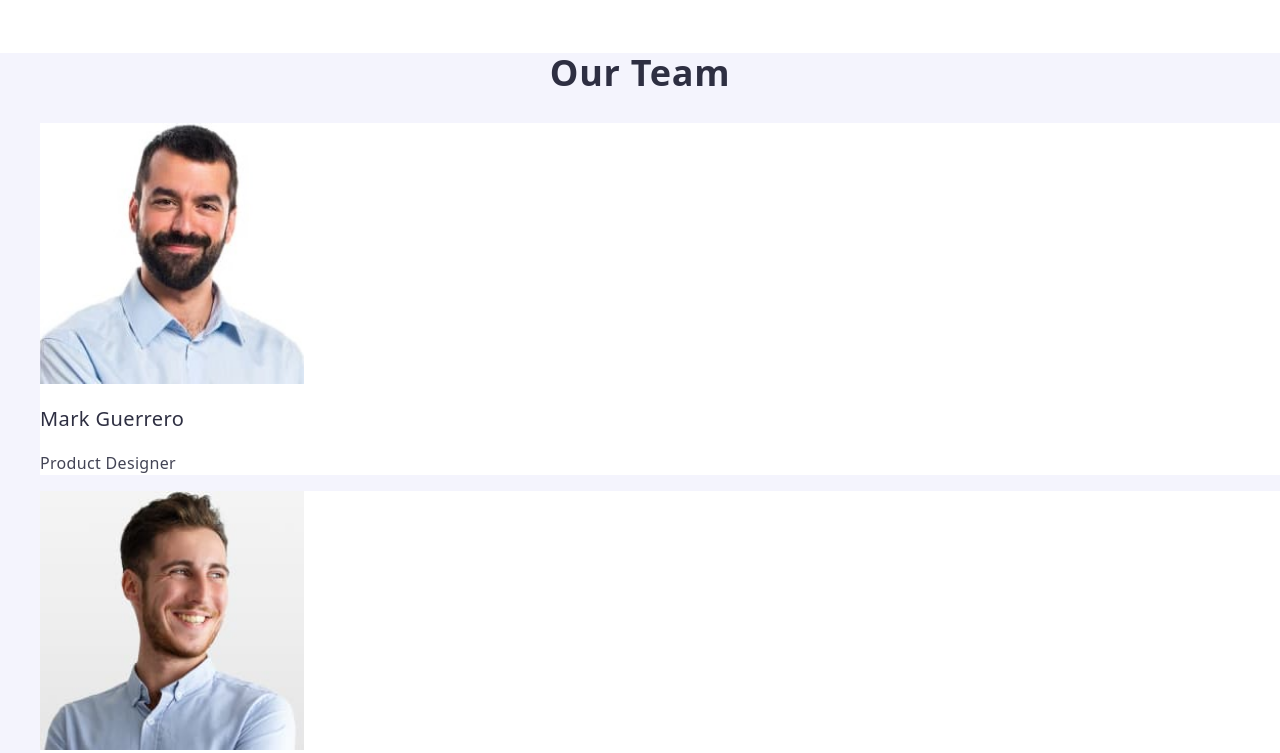
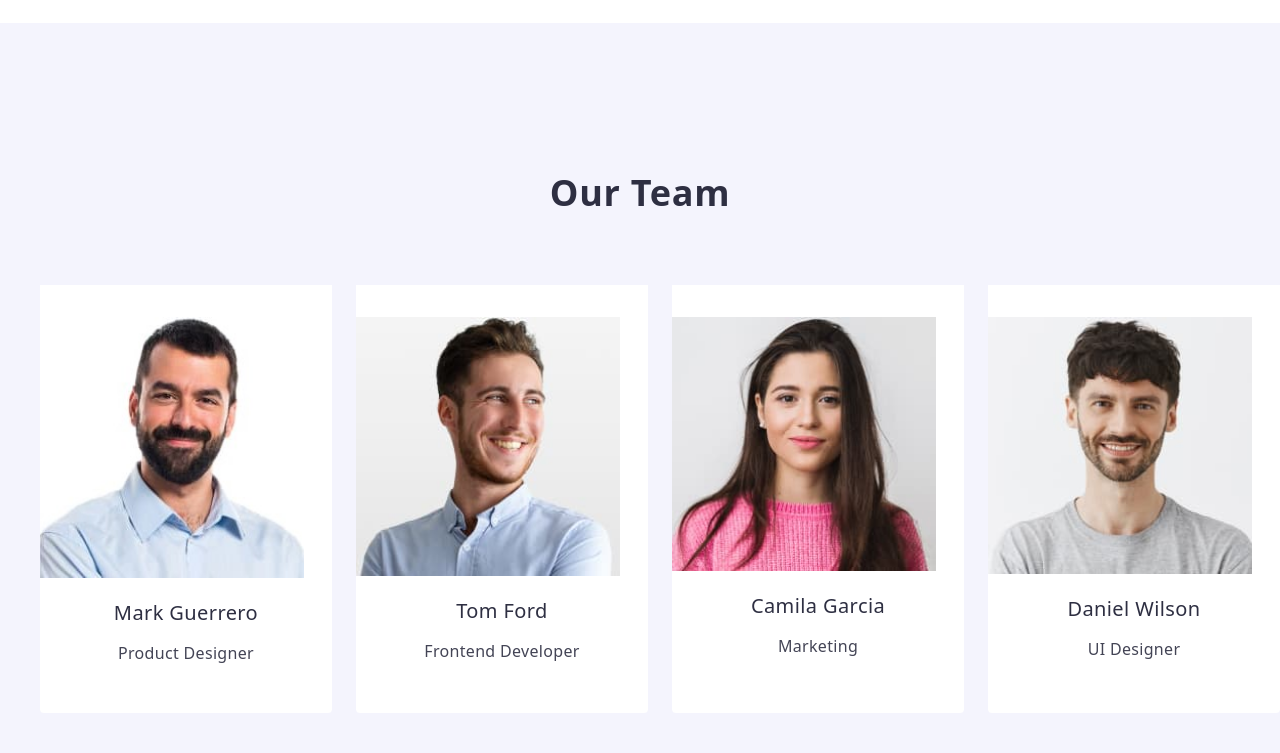
Before and after one commit to wftl1136/goit-markup-hw-03, a plain HTML site: page index.html in a window 1280 px wide. Shown: the part 1311-2064 px from the top of the page. Drawn offline with nearby package versions, Linux system fonts and the light colour scheme.

Commit message:
add murkup portfolio

```diff
--- a/css/styles.css
+++ b/css/styles.css
@@ -197,14 +197,25 @@ body {
     letter-spacing: 0.02em;
     text-transform: capitalize;
     color: #2e2f42;
+    margin-bottom: 72px;
 }
 
 .team-header {
-    background-color: #F4F4FD
+    background-color: #F4F4FD;
+    padding: 120px 0;
+}
+.team-list {
+    display: flex;
+    gap: 24px;
 }
 
 .white-background {
     background-color: #FFFFFF;
+    width: calc((100% - 72px) / 4);
+    border-radius: 0px 0px 4px 4px;
+}
+.li-div {
+    padding: 32px 0;
 }
 
 .team-h {
@@ -213,6 +224,8 @@ body {
     line-height: 1.2;
     letter-spacing: 0.02em;
     color: #2e2f42;
+    text-align: center;
+    margin-bottom: 8px;
 }
 
 .team-text{
@@ -220,6 +233,7 @@ body {
     line-height: 1.5;
     letter-spacing: 0.02em;
     color:  #434455 ;
+    text-align: center;
 
 }
 
--- a/index.html
+++ b/index.html
@@ -71,29 +71,39 @@
 
 
     <section class="team-header">
+        <div>
         <h2 class="team-info">Our Team</h2>
-        <ul>
+        <ul class="team-list">
             <li class="white-background">
+                <div class="li-div">
                 <img src="./images/mark_gurrero.jpg" alt="Mark Guerrero" width="264"/>
                 <h3 class="team-h">Mark Guerrero</h3>
                 <p class="team-text">Product Designer</p>
+            </div>
             </li>
             <li class="white-background">
+                <div class="li-div">
                 <img src="./images/tom_ford.jpg" alt="Tom Ford" width="264"/>
                 <h3 class="team-h">Tom Ford</h3>
                 <p class="team-text">Frontend Developer</p>
+            </div>
             </li>
             <li class="white-background">
+                <div class="li-div">
                 <img src="./images/camila_garcia.jpg" alt="Camila Garcia" width="264"/>
                 <h3 class="team-h">Camila Garcia</h3>
                 <p class="team-text">Marketing</p>
+            </div>
             </li>
             <li class="white-background">
+                <div class="li-div">
                 <img src="./images/daniel_wilson.jpg" alt="Daniel Wilson" width="264"/>
                 <h3 class="team-h">Daniel Wilson</h3>
                 <p class="team-text">UI Designer</p>
+            </div>
             </li>
         </ul>
+    </div>
     </section>
 
      <!-- Portfolio -->
```
